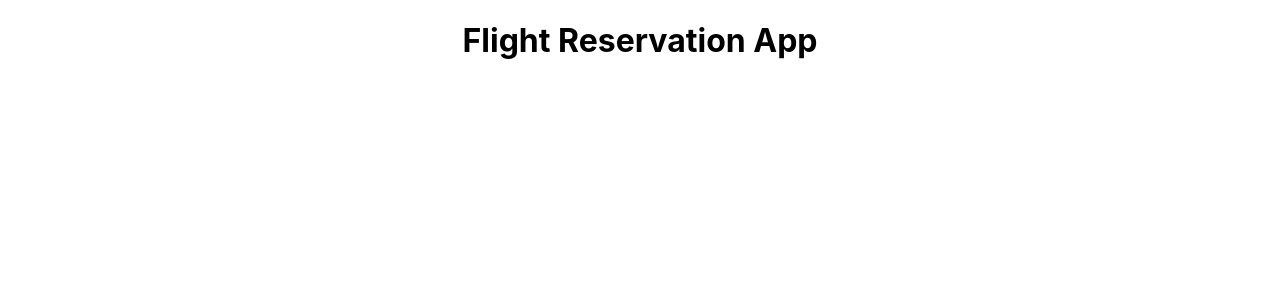
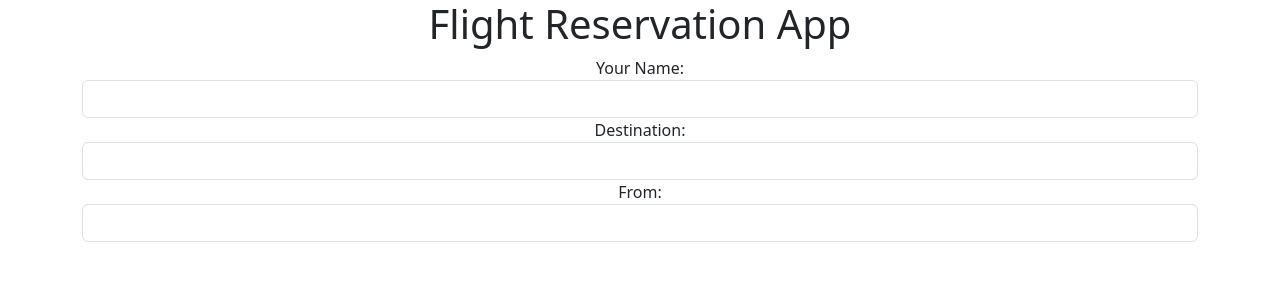
Before and after one commit to mbrnas/flight-reservation-react, a React (Create React App) app: page / in a window 1280 px wide. Shown: the top 300 px of the page. Built offline with nearby package versions, Linux system fonts and the light colour scheme.

Commit message:
added bootstrap styling

```diff
--- a/package.json
+++ b/package.json
@@ -6,6 +6,7 @@
     "@testing-library/jest-dom": "^5.16.5",
     "@testing-library/react": "^13.4.0",
     "@testing-library/user-event": "^13.5.0",
+    "bootstrap": "^5.3.0",
     "react": "^18.2.0",
     "react-dom": "^18.2.0",
     "react-native": "^0.71.10",
--- a/src/App.js
+++ b/src/App.js
@@ -1,11 +1,13 @@
 import React from 'react';
 import './App.css';
 import Title from './Title';
+import FlightInput from './FlightInput';
 
 function App() {
   return (
     <div className="App">
       <Title />
+      <FlightInput/>
     </div>
   );
 }
--- a/src/FlightInput.js
+++ b/src/FlightInput.js
@@ -1,3 +1,24 @@
 import React from "react";
+import "bootstrap/dist/css/bootstrap.min.css";
+const FlightInput = () => {
+  return (
+    <div className="container">
+      <form>
+        <div className="form-group">
+          <label htmlFor="nameInput">Your Name:</label>
+          <input type="text" className="form-control" id="nameInput" />
+        </div>
+        <div className="form-group">
+          <label htmlFor="destinationInput">Destination:</label>
+          <input type="text" className="form-control" id="destinationInput" />
+        </div>
+        <div className="form-group">
+          <label htmlFor="fromInput">From:</label>
+          <input type="text" className="form-control" id="fromInput" />
+        </div>
+      </form>
+    </div>
+  );
+};
 
-const FlightInput = () => {};
+export default FlightInput;
```
Also changed, not shown: 1 other file (tests, documents, lock files or other folders).
